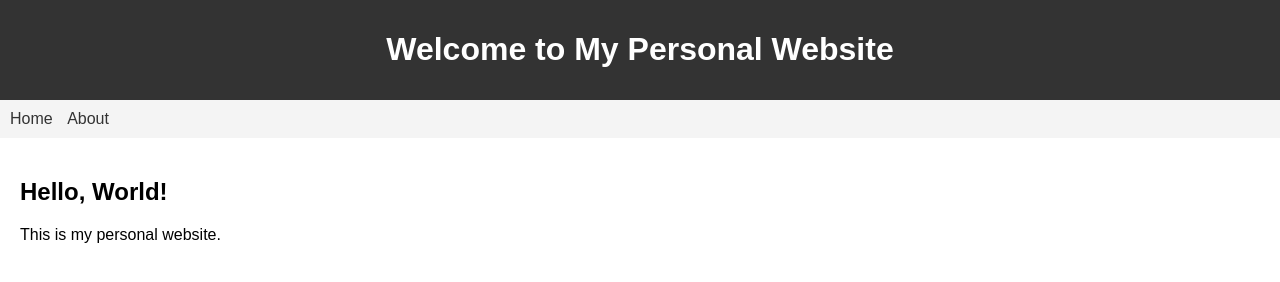
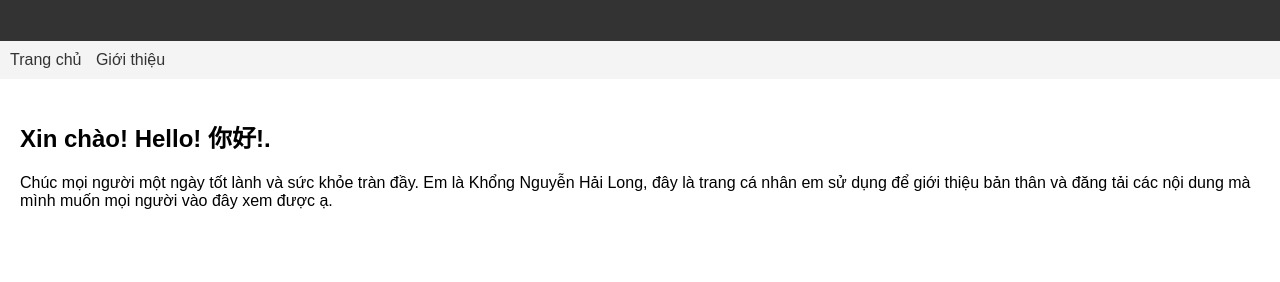
Before and after one commit to knhlong/knhlong.github.io, a plain HTML site: page index.html in a window 1280 px wide. Drawn offline with Linux system fonts and the light colour scheme.

Commit message:
Update index.html

```diff
--- a/index.html
+++ b/index.html
@@ -3,22 +3,22 @@
 <head>
     <meta charset="UTF-8">
     <meta name="viewport" content="width=device-width, initial-scale=1.0">
-    <title>My Personal Website</title>
+    <title>Khổng Nguyễn Hải Long</title>
     <link rel="stylesheet" href="styles.css">
 </head>
 <body>
     <header>
-        <h1>Welcome to My Personal Website</h1>
+        <h1></h1>
     </header>
     <nav>
         <ul>
-            <li><a href="index.html">Home</a></li>
-            <li><a href="about.html">About</a></li>
+            <li><a href="index.html">Trang chủ</a></li>
+            <li><a href="about.html">Giới thiệu</a></li>
         </ul>
     </nav>
     <section>
-        <h2>Hello, World!</h2>
-        <p>This is my personal website.</p>
+        <h2>Xin chào! Hello! 你好!.</h2>
+        <p>Chúc mọi người một ngày tốt lành và sức khỏe tràn đầy. Em là Khổng Nguyễn Hải Long, đây là trang cá nhân em sử dụng để giới thiệu bản thân và đăng tải các nội dung mà mình muốn mọi người vào đây xem được ạ.</p>
     </section>
 </body>
 </html>
```
